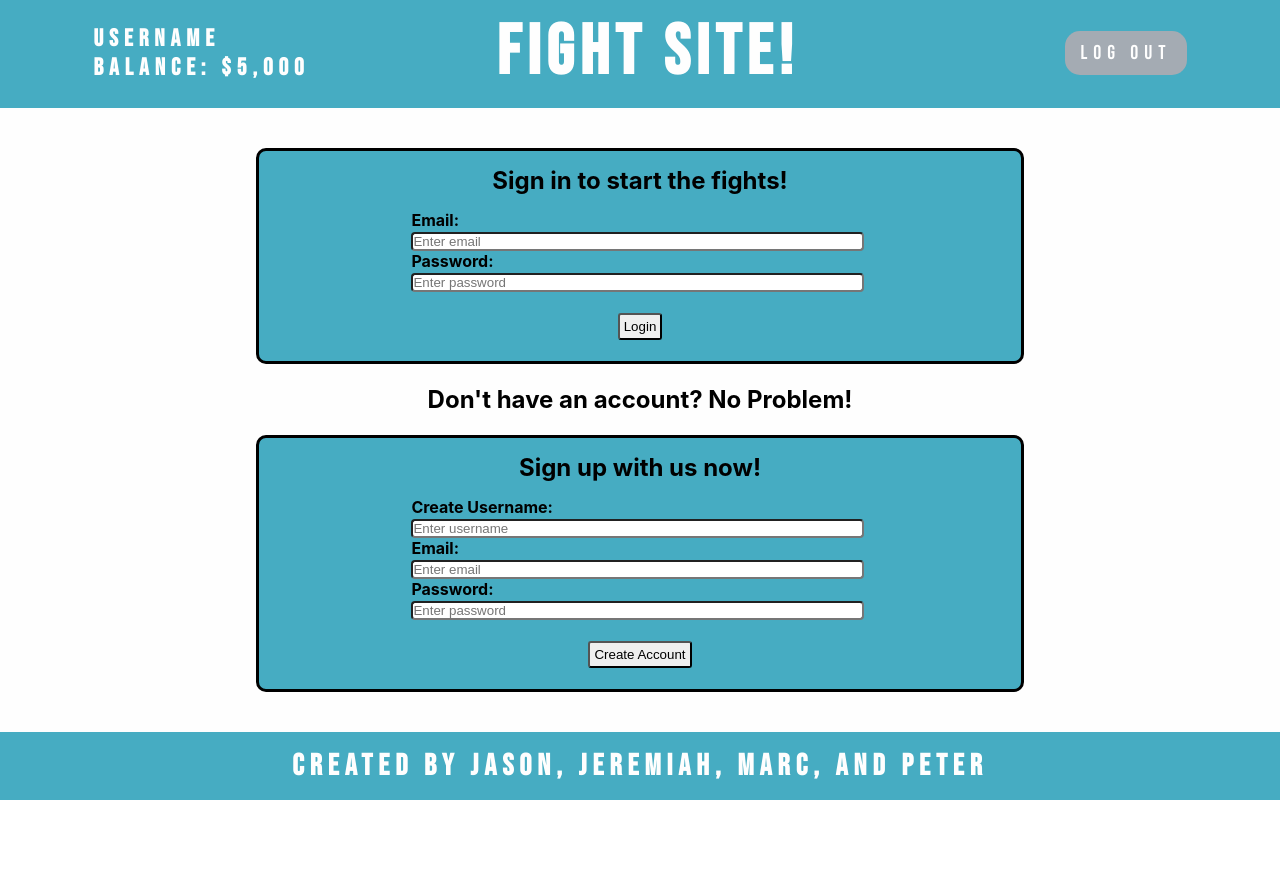
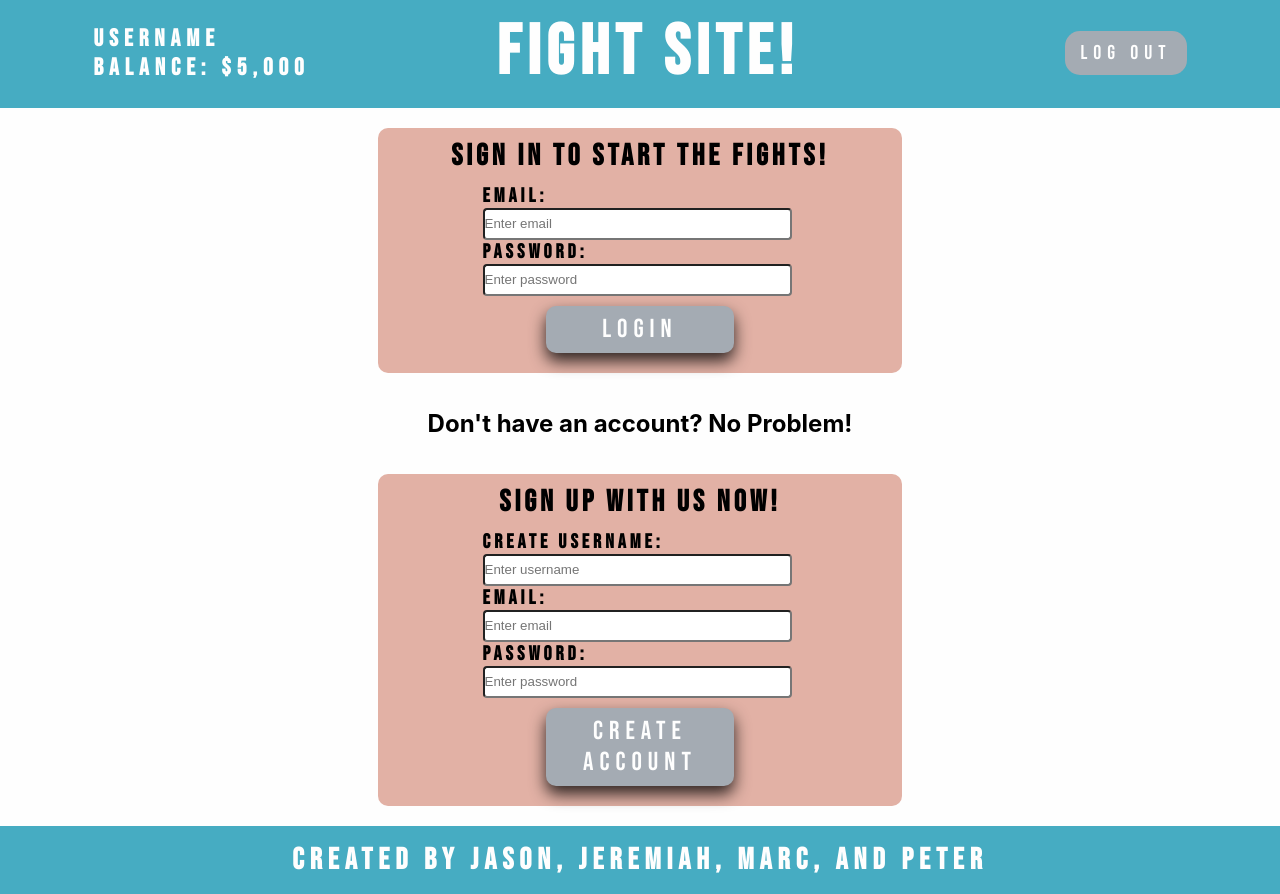
Before and after one commit to fightsite/fightsite1.0, a React (Create React App) app in the folder client/: page / in a window 1280 px wide. Before the commit the page ends 800 px from the top, so only its background shows below. Built offline with nearby package versions, Linux system fonts and the light colour scheme; a web font is replaced by a local one.

Commit message:
design changes to sign in/log in page

```diff
--- a/client/src/components/login.js
+++ /dev/null
@@ -1,15 +0,0 @@
-import React from 'react';
-
-function Login(){
-
-    return (
-        <div>
-            <h1>ITS WORKING</h1>
-            <button id='button' >Login</button>
-        </div>
-
-
-    )
-}
-
-export default Login;
--- a/client/src/components/sign-in.js
+++ b/client/src/components/sign-in.js
@@ -1,5 +1,5 @@
 import React, { useState } from 'react';
-import Login from './login';
+
 
 function SignIn ({ LogIn, signUp, error }) {
 
@@ -19,13 +19,13 @@ function SignIn ({ LogIn, signUp, error }) {
     }
     return (
     <main className="login-main-div">
-        <section className="signIn-form-main-container1">
+        <section className="signIn-form-main-container">
             <div className="form-title">
                 <h2>Sign in to start the fights!</h2>
             </div>
             <div className="form-info">
                 <form onSubmit={existingLoginHandler} className="form">
-                    <label for="email"><b>Email:</b></label>
+                    <label for="email" className="pass-title"><b>Email:</b></label>
                     <span><input id="existingUser" type="text" placeholder="Enter email" name="email" onChange={e => setUserInfo({...userInfo, email: e.target.value})} value={userInfo.email} required/></span>
 
                     <label for="password"><b className="pass-title">Password:</b></label>
@@ -41,7 +41,7 @@ function SignIn ({ LogIn, signUp, error }) {
                 <h2 className="divider-message">Don't have an account? No Problem!</h2>
             </div>
         </section>
-        <section className="signIn-form-main-container2">
+        <section className="signIn-form-main-container">
             <div className="form-title">
                 <h2>Sign up with us now!</h2>
             </div>
@@ -52,7 +52,7 @@ function SignIn ({ LogIn, signUp, error }) {
                     <span><input type="password" placeholder="Enter username" name="username" onChange={e => setNewUser({...newUser, username: e.target.value})}  value={newUser.username} required/></span>
 
 
-                    <label for="email"><b>Email:</b></label>
+                    <label for="email" className="pass-title"><b>Email:</b></label>
                     <span><input type="text" placeholder="Enter email" name="email" onChange={e => setNewUser({...newUser, email: e.target.value})}  value={newUser.email} required/></span>
 
                     <label for="password"><b className="pass-title">Password:</b></label>
--- a/client/src/index.css
+++ b/client/src/index.css
@@ -356,44 +356,34 @@ code {
 }
 
 /* sign-in style start */
+
 .login-main-div {
   display: flex;
   align-items: center;
   flex-direction: column;
 }
 
-.signIn-form-main-container1 {
+.signIn-form-main-container {
   display: flex;
   flex-direction: column;
   align-items: center;
-  border: 10px;
-  border-style: solid;
   border-width: 3px;
   width: 41%;
   border-radius: 10px;
-  background-color: #46acc2;
-  margin-top: 40px;
-}
-
-.signIn-form-main-container2 {
-  display: flex;
-  flex-direction: column;
-  align-items: center;
-  border: 10px;
-  border-style: solid;
-  border-width: 3px;
-  width: 41%;
-  border-radius: 10px;
-  background-color: #46acc2;
-  margin-bottom: 40px;
+  background-color: #e2b1a5;
+  margin-top: 20px;
+  margin-bottom: 20px;
 }
 
 .form-title {
-  margin: 15px;
+  margin: 10px;
 }
 
 .form-title h2 {
   text-align: center;
+  font-family: 'Bebas Neue', cursive;
+  font-size: 30px;
+  letter-spacing: 4px;
 }
 
 .form b {
@@ -402,11 +392,18 @@ code {
 
 .form input {
   border-radius: 4px;
-  width: 100%
+  width: 100%;
+  height: 2rem;
+}
+.pass-title {
+  font-family: 'Bebas Neue', cursive;
+  font-size: 20px;
+  letter-spacing: 4px;
 }
 
 .form-info {
-  width: 60%
+  width: 60%;
+  margin-bottom: 10px;
 }
 
 .form span {
@@ -416,14 +413,26 @@ code {
 }
 
 .btn-div {
+  width: 100%;
   display: flex;
     justify-content: center;
-    margin: 21px;
+    margin-top: 10px;
+    margin-bottom: 10px;
 }
 
 .signIn-btns {
-  border-radius: 3px;
-  padding: 4px;
+  width: 60%;
+  padding-top: 8px;
+  padding-bottom: 8px;
+  border-radius: 10px;
+  border: none;
+  outline: none;
+  color:#fefefe;
+  font-size: 26px;
+  font-family: 'Bebas Neue', cursive;
+  letter-spacing: 6px;
+  background-color: #a4abb3;
+  box-shadow: 0 8px 16px 0 rgba(0,0,0,0.8);
 }
 
 .signIn-btns:hover {
@@ -439,8 +448,8 @@ code {
 .divider {
   display: flex;
   justify-content: center;
-  margin-top: 21px;
-  margin-bottom: 21px;
+  margin-top: 16px;
+  margin-bottom: 16px;
 }
 
 .divider-message {
@@ -553,6 +562,9 @@ code {
   .poster {
     width: 45%;
   }
+  .signIn-btns {
+    width: 100%;
+  }
 }
 /* for phone screens */
 @media screen and (max-width: 700px) {
@@ -585,6 +597,10 @@ code {
   .user-info-inside h2 {
     font-size: 16px;
   }
+  .signIn-btns {
+    font-size: 16px;
+    letter-spacing: 2px;
+  }
 }
 @media only screen and (max-width: 425px){
   .signIn-form-main-container1 {
```
